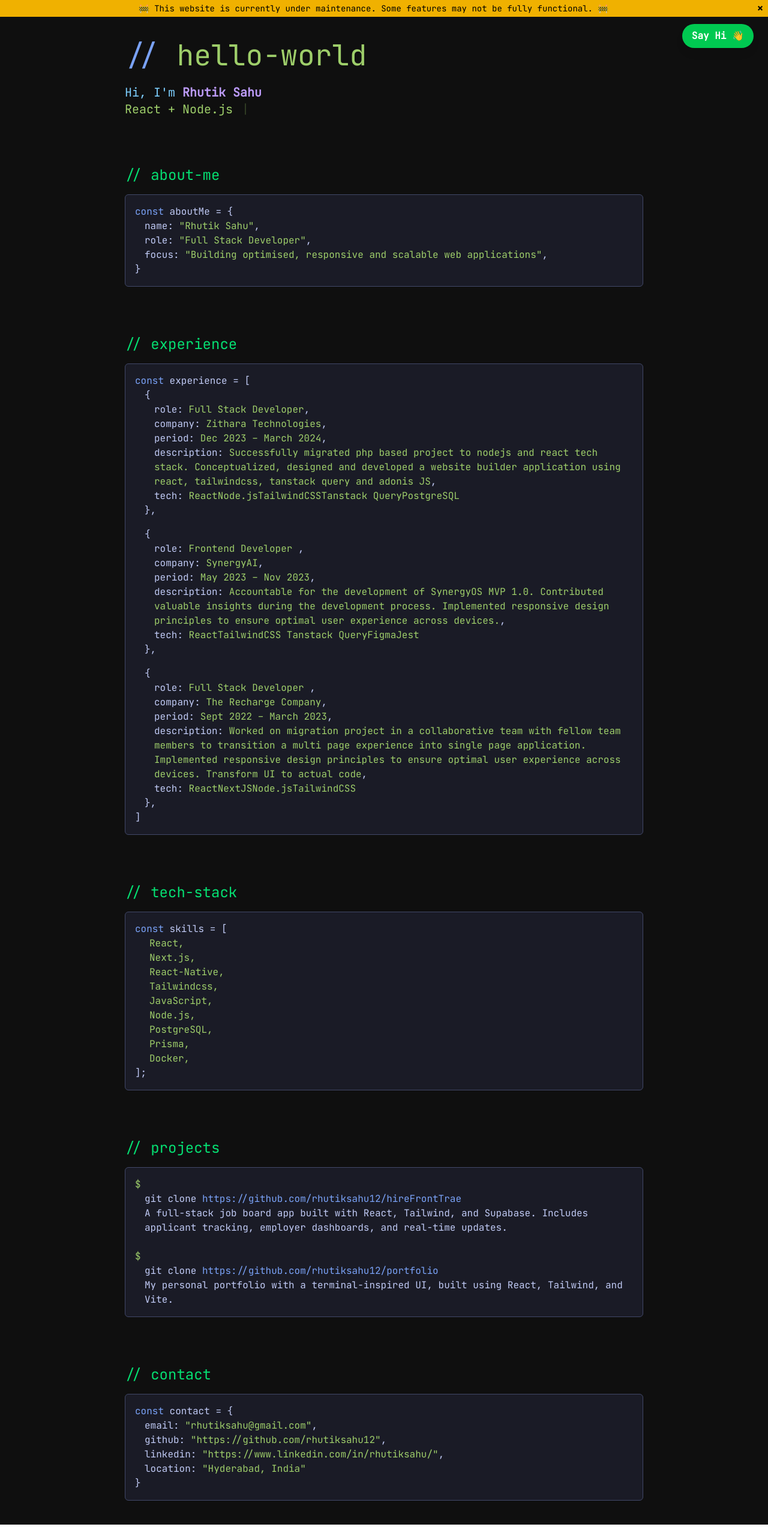
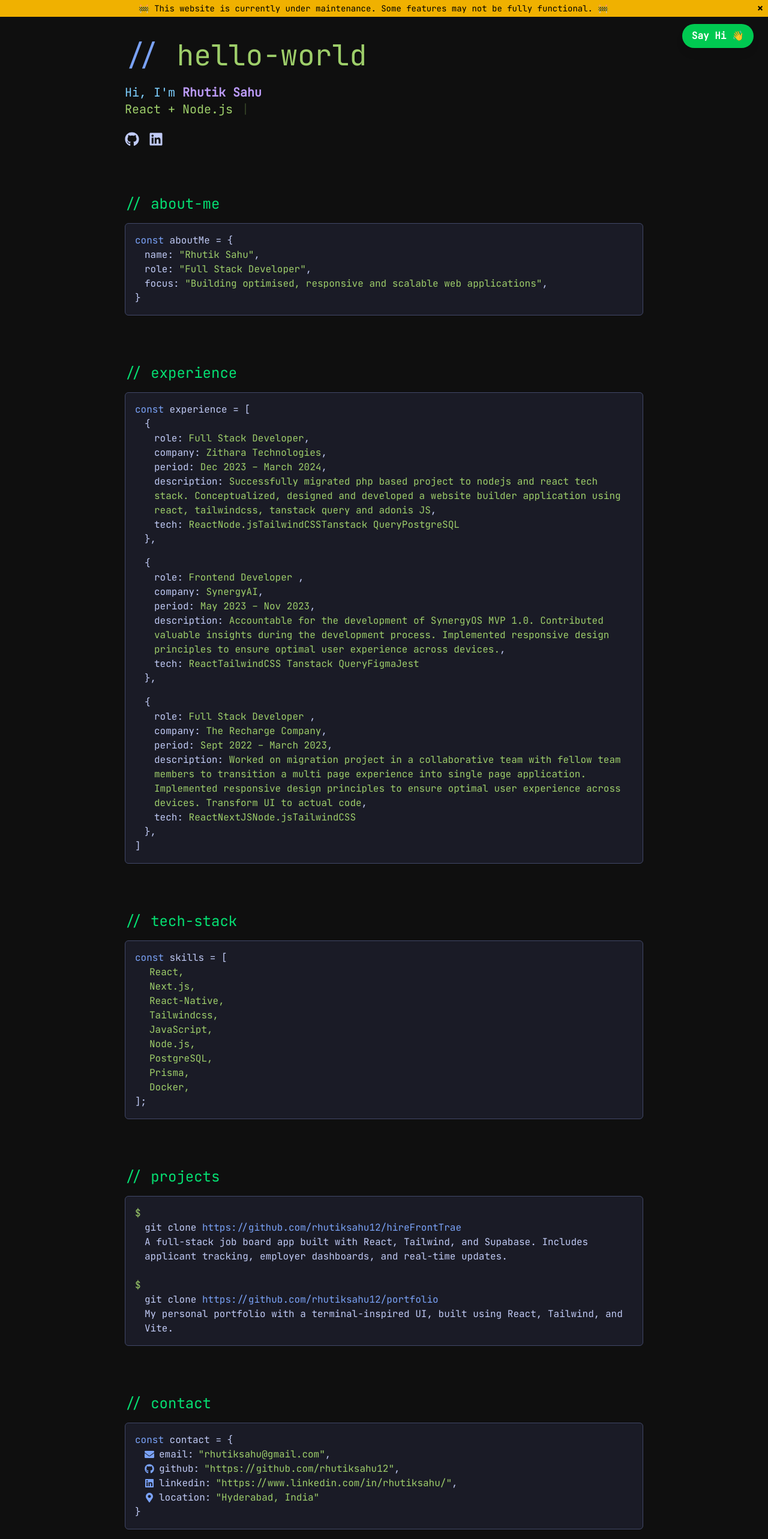
Before and after one commit to rhutiksahu12/portfolio, a React (Vite) app: page / in a window 1280 px wide. Shown: the top 2566 px of the page at 60% size. Before the commit the page ends 2542 px from the top, so only its background shows below. Built offline with nearby package versions, Linux system fonts and the light colour scheme.

Commit message:
added social links

```diff
--- a/src/components/Contact.jsx
+++ b/src/components/Contact.jsx
@@ -1,4 +1,5 @@
-import React from 'react'
+import React from 'react';
+import { FaGithub, FaLinkedin, FaEnvelope, FaMapMarkerAlt } from "react-icons/fa";
 
 const Contact = () => {
   return (
@@ -8,17 +9,21 @@ const Contact = () => {
         <p className="text-[#c0caf5]">
           <span className="text-[#7aa2f7]">const</span> contact = &#123;
         </p>
-        <p className="ml-4 text-[#c0caf5]">
-          email: <span className="text-[#9ece6a]">"rhutiksahu@gmail.com"</span>,
+        <p className="ml-4 text-[#c0caf5] flex items-center">
+          <FaEnvelope className="mr-2 text-[#7aa2f7]" />
+          email: <a href="mailto:rhutiksahu@gmail.com" className="text-[#9ece6a] ml-2 hover:underline">"rhutiksahu@gmail.com"</a>,
         </p>
-        <p className="ml-4 text-[#c0caf5]">
-          github: <span className="text-[#9ece6a]">"https://github.com/rhutiksahu12"</span>,
+        <p className="ml-4 text-[#c0caf5] flex items-center">
+          <FaGithub className="mr-2 text-[#7aa2f7]" />
+          github: <a href="https://github.com/rhutiksahu12" target="_blank" rel="noopener noreferrer" className="text-[#9ece6a] ml-2 hover:underline">"https://github.com/rhutiksahu12"</a>,
         </p>
-        <p className="ml-4 text-[#c0caf5]">
-          linkedin: <span className="text-[#9ece6a]">"https://www.linkedin.com/in/rhutiksahu/"</span>,
+        <p className="ml-4 text-[#c0caf5] flex items-center">
+          <FaLinkedin className="mr-2 text-[#7aa2f7]" />
+          linkedin: <a href="https://www.linkedin.com/in/rhutiksahu/" target="_blank" rel="noopener noreferrer" className="text-[#9ece6a] ml-2 hover:underline">"https://www.linkedin.com/in/rhutiksahu/"</a>,
         </p>
-        <p className="ml-4 text-[#c0caf5]">
-          location: <span className="text-[#9ece6a]">"Hyderabad, India"</span>
+        <p className="ml-4 text-[#c0caf5] flex items-center">
+          <FaMapMarkerAlt className="mr-2 text-[#7aa2f7]" />
+          location: <span className="text-[#9ece6a] ml-2">"Hyderabad, India"</span>
         </p>
         <p className="text-[#c0caf5]">&#125;</p>
       </div>
--- a/src/components/Hero.jsx
+++ b/src/components/Hero.jsx
@@ -1,5 +1,6 @@
 // src/components/Hero.jsx
 import { useTypewriter, Cursor } from "react-simple-typewriter";
+import { FaGithub, FaLinkedin } from "react-icons/fa"; // Import icons
 
 export default function Hero() {
   const [text] = useTypewriter({
@@ -25,6 +26,28 @@ export default function Hero() {
           <Cursor />
         </span>
       </p>
+
+      {/* Social Media Icons */}
+      <div className="flex space-x-4">
+        <a
+          href="https://github.com/rhutiksahu12"
+          target="_blank"
+          rel="noopener noreferrer"
+          className="text-[#c0caf5] hover:text-[#7aa2f7] transition-colors duration-300"
+          aria-label="GitHub Profile"
+        >
+          <FaGithub size={24} />
+        </a>
+        <a
+          href="https://www.linkedin.com/in/rhutiksahu/"
+          target="_blank"
+          rel="noopener noreferrer"
+          className="text-[#c0caf5] hover:text-[#7aa2f7] transition-colors duration-300"
+          aria-label="LinkedIn Profile"
+        >
+          <FaLinkedin size={24} />
+        </a>
+      </div>
     </section>
   );
 }
```
